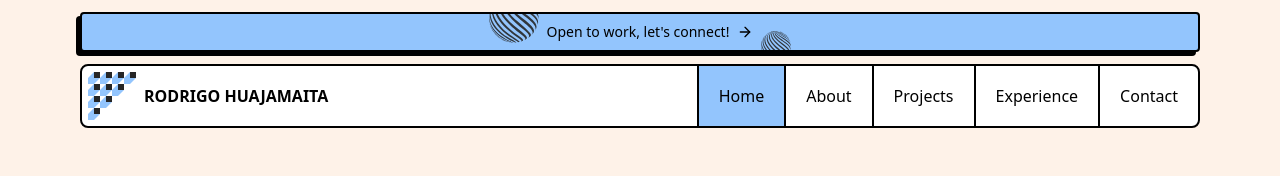
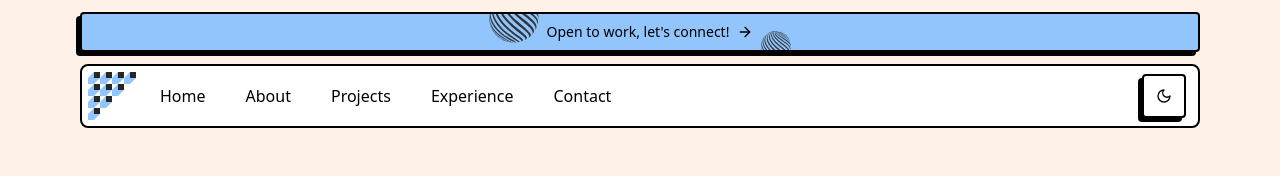
Before and after one commit to huajar/neobrutalism-portfolio, a Next.js app: page / in a window 1280 px wide. Shown: the top 176 px of the page. Built offline with nearby package versions, Linux system fonts and the light colour scheme.

Commit message:
refactor Header component to integrate ThemeSwitcher for improved theme management

```diff
--- a/components/header.tsx
+++ b/components/header.tsx
@@ -17,6 +17,7 @@ import Image from "next/image";
 import Link from "next/link";
 import { usePathname, useRouter } from "next/navigation";
 import MaxWidthWrapperNavbar from "./MaxWidthWrapperNavbar";
+import { ThemeSwitcher } from "./theme/ThemeSwitcher";
 
 const array = [
   {
@@ -56,25 +57,22 @@ export const Header = () => {
           alt="Abstract_logo"
           width={50}
           height={50}
-          className="mb-7 max-sm:hidden"
+          className="mb-7"
         />
         <p className="max-sm:text-xs font-medium">
           Open to work, let's connect!
         </p>
-        <ArrowRight className="max-sm:hidden" />
+        <ArrowRight />
         <Image
           src="/Abstract.svg"
           alt="Abstract_logo"
           width={30}
           height={30}
-          className="mt-7 max-sm:hidden"
+          className="mt-7"
         />
       </div>
       <div className="w-full h-16 rounded-lg border-border border-2 flex items-center justify-between pl-1.5 overflow-hidden bg-bw">
-        <div
-          className="flex items-center gap-2 cursor-pointer"
-          onClick={() => router.push("/")}
-        >
+        <div className="flex items-center gap-6">
           <Image
             src="/hero-icon.svg"
             alt="logo"
@@ -82,28 +80,29 @@ export const Header = () => {
             height={50}
             className="h-12 w-12"
           />
-          <p className="max-sm:text-base font-bold">RODRIGO HUAJAMAITA</p>
-        </div>
-        <div className="flex items-center h-full max-xl:hidden">
+          <div className="flex gap-10 items-center h-full max-xl:hidden">
             {array.map((item, index) => (
               <Link
                 key={index}
                 href={item.href}
                 className={cn(
-                "border-l-2 h-full flex items-center justify-center px-5 transition-all hover:bg-blue-100 border-border max-sm:text-xs font-medium",
-                pathname === item.href ? "bg-blue-300 hover:bg-blue-300" : ""
+                  "flex items-center w-fit justify-center border-border max-sm:text-xs font-medium hover:underline"
                 )}
               >
                 {item.name}
               </Link>
             ))}
           </div>
+        </div>
+        <div className="hidden xl:flex gap-6 items-center mx-3">
+          <ThemeSwitcher />
+        </div>
         <div className="xl:hidden h-full">
           <Sheet>
             <SheetTrigger asChild>
               <Button
                 variant="noShadow"
-                className="h-full border-l-2 border-r-0 border-t-0 border-b-0 rounded-none"
+                className="h-full border-l-2 border-r-0 border-t-0 border-b-0 rounded-none bg-blue-300"
               >
                 <Menu />
               </Button>
@@ -111,11 +110,8 @@ export const Header = () => {
             <SheetContent>
               <SheetHeader>
                 <SheetTitle>Menu</SheetTitle>
-                <SheetDescription>
-                  Retrouvez ici tous les liens de navigation
-                </SheetDescription>
               </SheetHeader>
-              <div className="grid mt-5 border-2 rounded-lg overflow-hidden">
+              <div className="grid mt-5 border-2 rounded-lg overflow-hidden border-border">
                 {array.map((item, index) => (
                   <SheetClose asChild key={index} className="">
                     <Link
@@ -138,9 +134,7 @@ export const Header = () => {
                 ))}
               </div>
               <SheetFooter className="mt-5">
-                <SheetClose asChild>
-                  <Button>Fermer le menu</Button>
-                </SheetClose>
+                <ThemeSwitcher className="w-full"/>
               </SheetFooter>
             </SheetContent>
           </Sheet>
```
Lines whose indentation alone changed are shown as unchanged.
